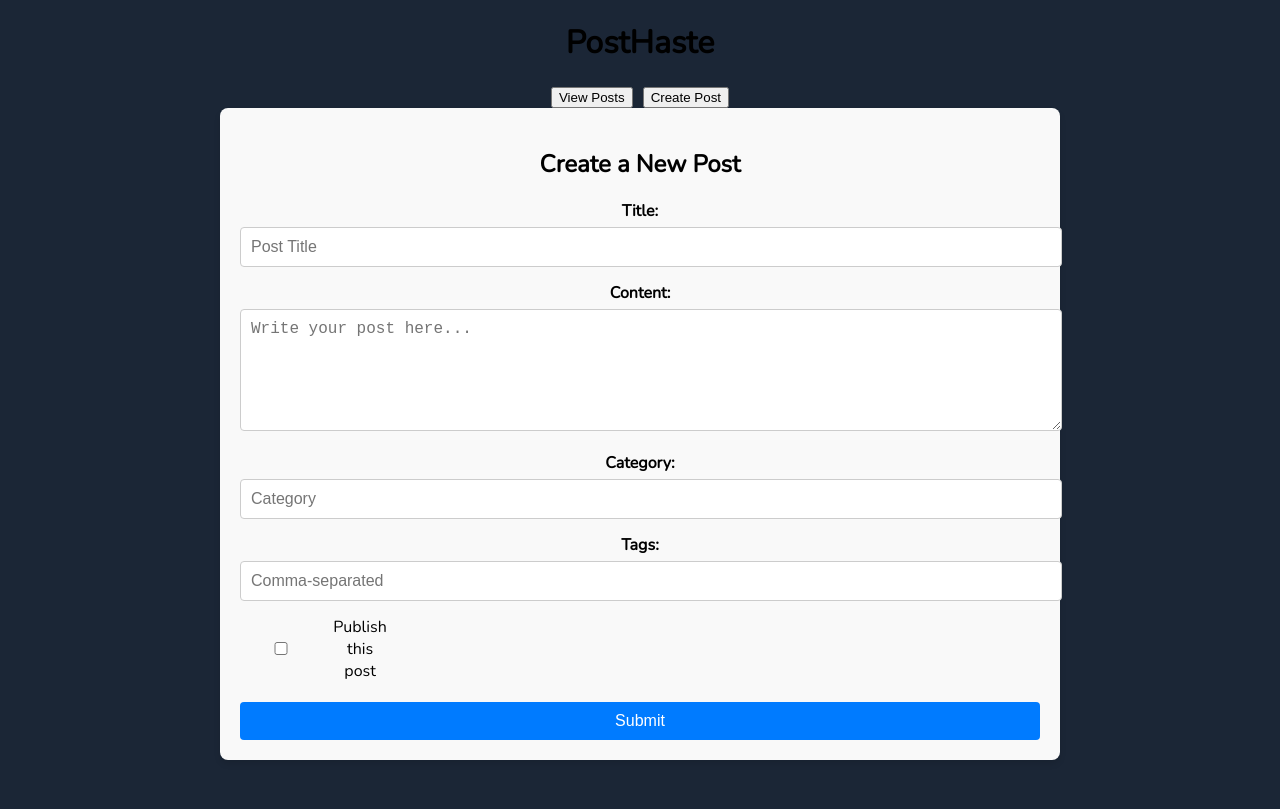
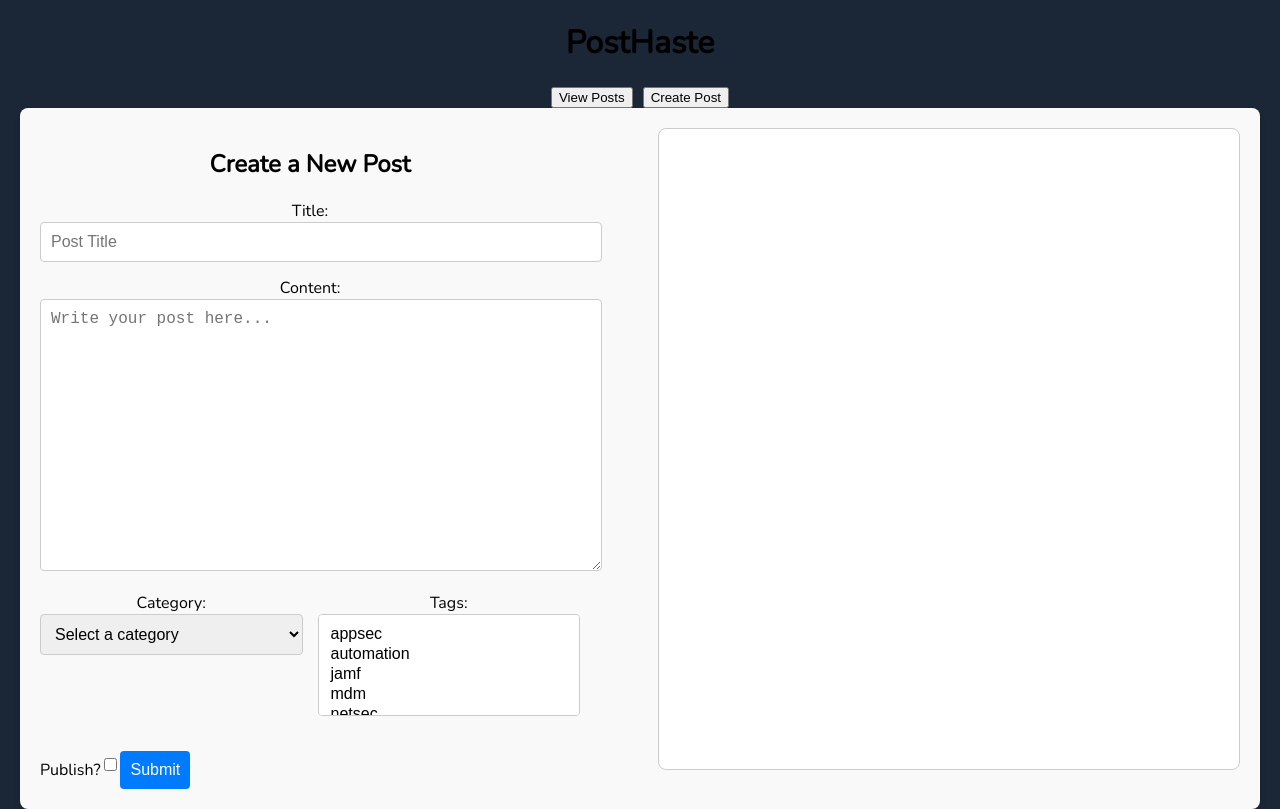
Before and after one commit to tyler-tee/posthaste, a React (Vite) app in the folder frontend/: page / in a window 1280 px wide. Both pictures are taken after a click on the button "Create Post". Built offline with nearby package versions, Linux system fonts and the light colour scheme.

Commit message:
MVP for new posts

```diff
--- a/frontend/package.json
+++ b/frontend/package.json
@@ -11,7 +11,8 @@
   "dependencies": {
     "@wails/runtime": "^1.3.20",
     "react": "^18.2.0",
-    "react-dom": "^18.2.0"
+    "react-dom": "^18.2.0",
+    "react-markdown": "^7.0.1"
   },
   "devDependencies": {
     "@types/react": "^18.0.17",
--- a/frontend/src/components/NewPost.css
+++ b/frontend/src/components/NewPost.css
@@ -1,57 +1,75 @@
+/* General container styling */
 .new-post-container {
-    max-width: 800px;
+    display: flex;
+    justify-content: space-between;
+    gap: 20px;
+    max-width: 1200px;
     margin: 0 auto;
+    padding: 20px;
     background-color: #f9f9f9;
-    padding: 20px;
     border-radius: 8px;
     box-shadow: 0 4px 6px rgba(0, 0, 0, 0.1);
 }
 
-  .new-post-container h2 {
-    text-align: center;
-    margin-bottom: 20px;
+/* Form styling */
+.form-column {
+    flex: 1;
+    max-width: 45%;
 }
 
-  .new-post-form .form-group {
-    margin-bottom: 15px;
-  }
-
-  .new-post-form label {
-    display: block;
-    font-weight: bold;
-    margin-bottom: 5px;
-  }
-
-  .new-post-form input,
-  .new-post-form textarea {
+/* Input, textarea, and select styles */
+.form-column select,
+.form-column textarea,
+.form-column input {
     width: 100%;
     padding: 10px;
     border: 1px solid #ccc;
     border-radius: 4px;
     font-size: 16px;
+    margin-bottom: 15px;
 }
 
-  .new-post-form textarea {
+.form-column textarea {
+    min-height: 250px; /* Further increased for better balance */
     resize: vertical;
-    min-height: 100px;
 }
 
-  .new-post-form .checkbox {
+/* Category and Tags Row Styling */
+.category-tags-row {
+    display: flex;
+    justify-content: space-between;
+    align-items: flex-start;
+    width: 100%;
+    gap: 15px;
+}
+
+.category-tags-row div {
+    flex: 1;
+}
+
+.category-tags-row select {
+    width: 100%;
+}
+
+/* Publish and Submit Row */
+.publish-submit-row {
+    display: flex;
+    justify-content: flex-start;
+    align-items: center;
+    margin-top: 20px;
+}
+
+.publish-submit-row label {
     display: flex;
     align-items: center;
+    font-size: 16px;
+    white-space: nowrap;
 }
 
-  .new-post-form .checkbox label {
-    display: flex;
-    align-items: center;
-    gap: 10px;
-    font-weight: normal;
-  }
-
+/* Submit button with fixed width */
 .submit-button {
-    display: block;
-    width: 100%;
     padding: 10px;
+    width: 100%; /* Wider button to push checkbox and label closer together */
     background-color: #007bff;
     color: white;
     border: none;
@@ -64,3 +82,41 @@
 .submit-button:hover {
     background-color: #0056b3;
 }
+
+/* Preview column styling */
+.preview-column {
+    flex: 1;
+    max-width: 45%;
+    padding: 20px;
+    border: 1px solid #ccc;
+    border-radius: 8px;
+    background-color: white;
+    overflow-y: auto;
+    max-height: 600px;
+}
+
+.preview {
+    font-family: "Arial", sans-serif;
+    line-height: 1.6;
+}
+
+/* Responsive tweaks */
+@media (max-width: 768px) {
+    .new-post-container {
+        flex-direction: column;
+    }
+
+    .form-column,
+    .preview-column {
+        max-width: 100%;
+    }
+
+    .category-tags-row {
+        flex-direction: column;
+    }
+
+    .publish-submit-row {
+        flex-direction: column;
+        align-items: flex-start;
+    }
+}
--- a/frontend/src/components/NewPost.jsx
+++ b/frontend/src/components/NewPost.jsx
@@ -1,83 +1,116 @@
 import React, { useState } from "react";
 import "./NewPost.css";
+import ReactMarkdown from "react-markdown";
+
+const ARTICLE_CATS = ["Automation", "DevOps", "Just for Fun", "MDM", "Security", "Tech Insights"];
+const ARTICLE_TAGS = ["appsec", "automation", "jamf", "mdm", "netsec", "raspberry-pi", "slack", "tines"];
 
 const NewPost = ({ onSubmit }) => {
   const [title, setTitle] = useState("");
   const [content, setContent] = useState("");
   const [category, setCategory] = useState("");
-  const [tags, setTags] = useState("");
+  const [tags, setTags] = useState([]);
   const [published, setPublished] = useState(false);
 
-  const handleSubmit = (e) => {
+  const handleSubmit = async (e) => {
     e.preventDefault();
-    onSubmit({ title, content, category, tags, published });
+    try {
+      await onSubmit({ title, content, category, tags: tags.join(","), published });
+      alert("Post successfully added!");
       setTitle("");
       setContent("");
       setCategory("");
-    setTags("");
+      setTags([]);
       setPublished(false);
+    } catch (err) {
+      console.error("Failed to add post:", err);
+      alert("Failed to add post. Please try again.");
+    }
+  };
+
+  const handleTagChange = (e) => {
+    const selectedOptions = Array.from(e.target.selectedOptions, (option) => option.value);
+    setTags(selectedOptions);
   };
 
   return (
     <div className="new-post-container">
+      {/* Left Column */}
+      <div className="form-column">
         <h2>Create a New Post</h2>
-      <form className="new-post-form" onSubmit={handleSubmit}>
-        <div className="form-group">
-          <label htmlFor="title">Title:</label>
+        <form onSubmit={handleSubmit}>
+          <div>
+            <label>Title:</label>
             <input
               type="text"
-            id="title"
               value={title}
               onChange={(e) => setTitle(e.target.value)}
               placeholder="Post Title"
               required
             />
           </div>
-        <div className="form-group">
-          <label htmlFor="content">Content:</label>
+          <div>
+            <label>Content:</label>
             <textarea
-            id="content"
+              className="textarea"
               value={content}
               onChange={(e) => setContent(e.target.value)}
               placeholder="Write your post here..."
-            required
             />
           </div>
-        <div className="form-group">
-          <label htmlFor="category">Category:</label>
-          <input
-            type="text"
-            id="category"
+          <div className="category-tags-row">
+            <div>
+              <label>Category:</label>
+              <select
                 value={category}
                 onChange={(e) => setCategory(e.target.value)}
-            placeholder="Category"
-          />
+                required
+              >
+                <option value="">Select a category</option>
+                {ARTICLE_CATS.map((cat) => (
+                  <option key={cat} value={cat}>
+                    {cat}
+                  </option>
+                ))}
+              </select>
             </div>
-        <div className="form-group">
-          <label htmlFor="tags">Tags:</label>
-          <input
-            type="text"
-            id="tags"
-            value={tags}
-            onChange={(e) => setTags(e.target.value)}
-            placeholder="Comma-separated"
-          />
+            <div>
+              <label>Tags:</label>
+              <select multiple value={tags} onChange={handleTagChange}>
+                {ARTICLE_TAGS.map((tag) => (
+                  <option key={tag} value={tag}>
+                    {tag}
+                  </option>
+                ))}
+              </select>
             </div>
-        <div className="form-group checkbox">
-          <label htmlFor="published">
+          </div>
+          <div className="publish-submit-row">
+            <div className="publish-container">
+              <label>
+                Publish?
                 <input
                   type="checkbox"
-              id="published"
                   checked={published}
                   onChange={(e) => setPublished(e.target.checked)}
                 />
-            Publish this post
               </label>
             </div>
+            <div className="submit-container">
               <button type="submit" className="submit-button">
                 Submit
               </button>
+            </div>
+          </div>
         </form>
+      </div>
+
+      {/* Right Column */}
+      <div className="preview-column">
+        <div className="preview">
+          <ReactMarkdown>{content}</ReactMarkdown>
+        </div>
+      </div>
     </div>
   );
 };
```
Also changed, not shown: 2 other files (tests, documents, lock files or other folders). Lines whose indentation alone changed are shown as unchanged.
